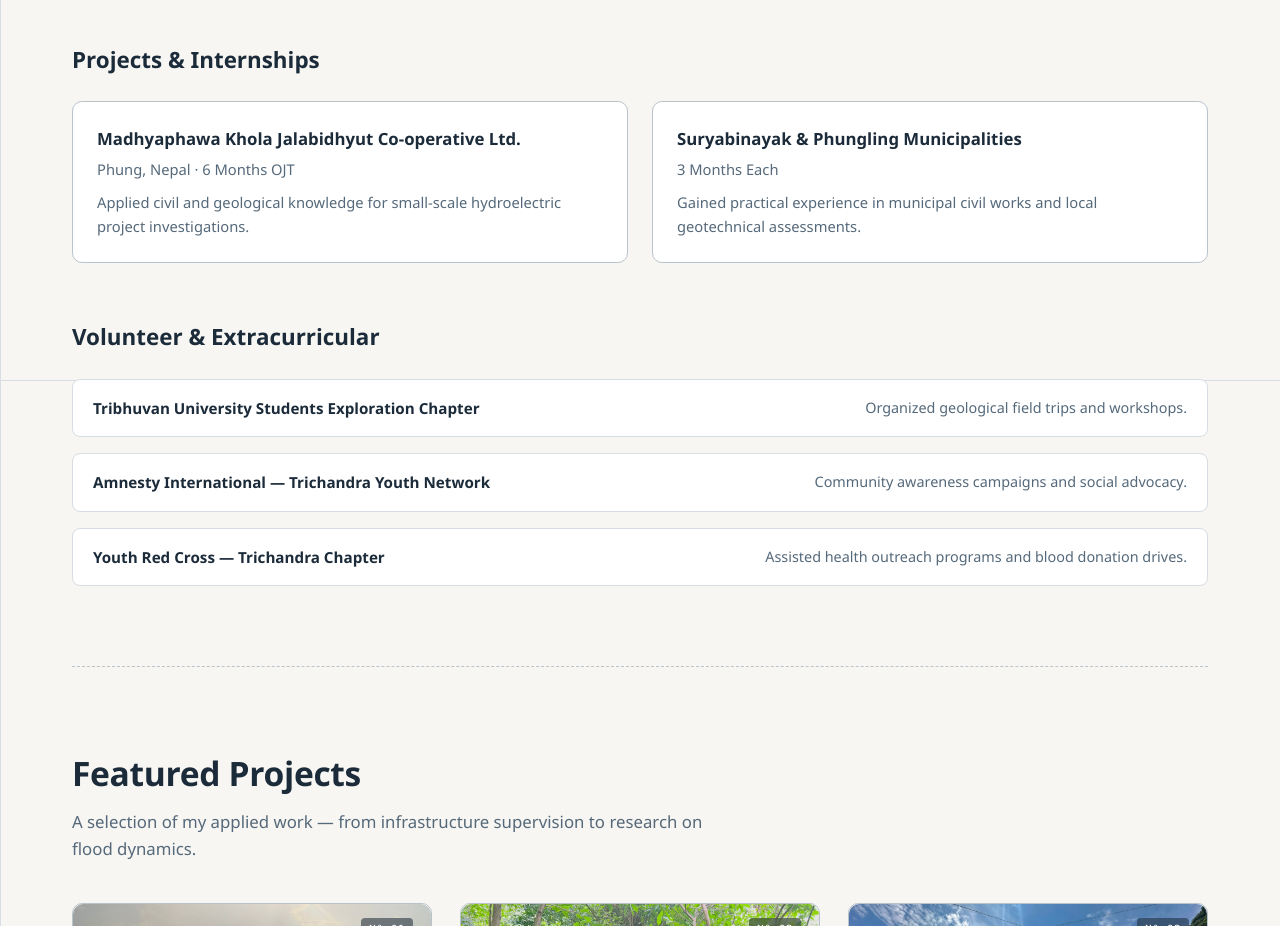
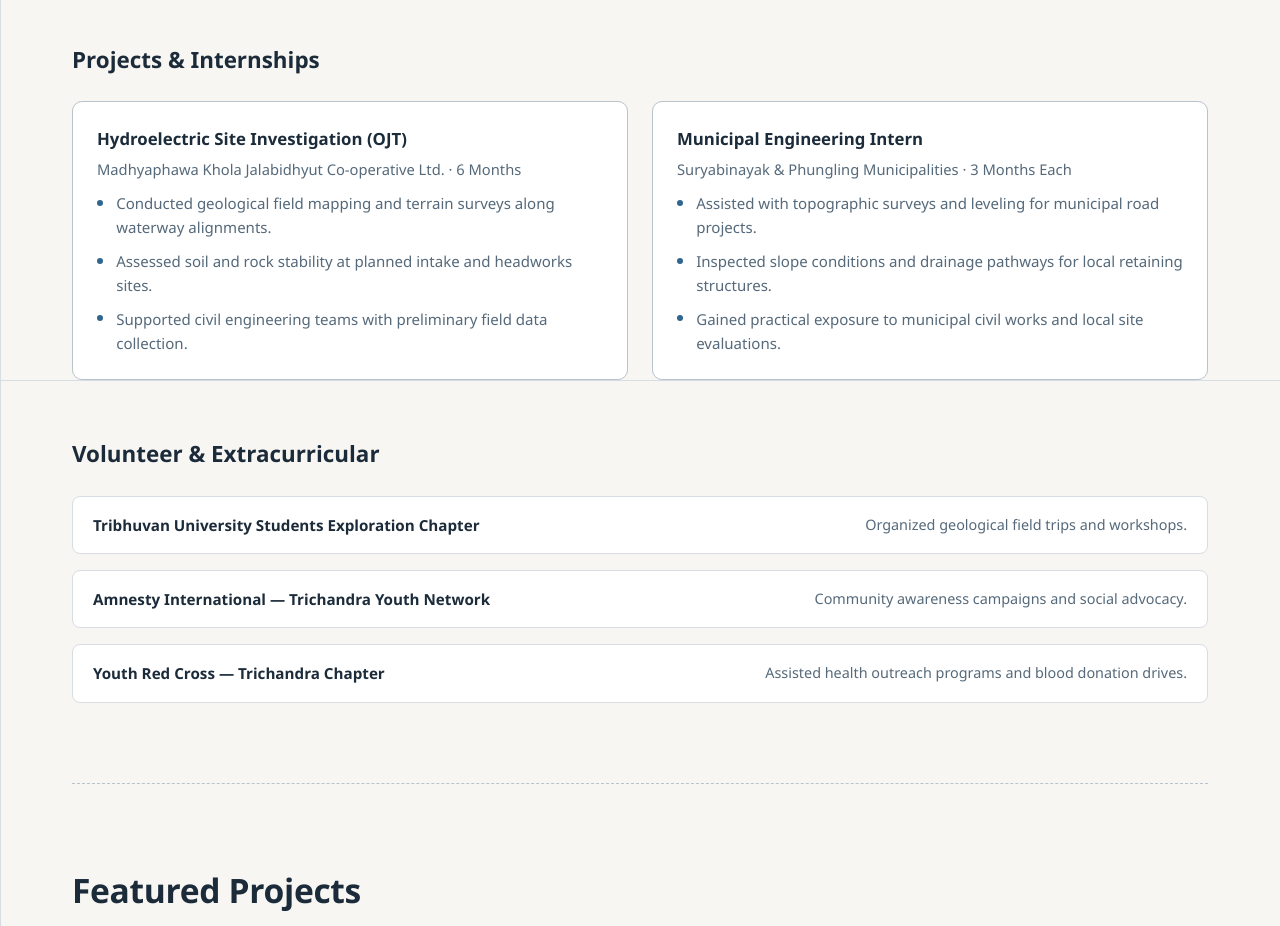
Before and after one commit to thatssujan-cloud/sujan, a plain HTML site: page index.html in a window 1280 px wide. Shown: the part 3620-4546 px from the top of the page. Drawn offline with Linux system fonts and the light colour scheme.

Commit message:
change of work experience

```diff
--- a/index.html
+++ b/index.html
@@ -191,14 +191,23 @@
                 <h3 class="subsection-title">Projects &amp; Internships</h3>
                <div class="exp-grid">
     <div class="exp-card">
-                        <h4>Madhyaphawa Khola Jalabidhyut Co-operative Ltd.</h4>
-                        <p class="exp-org">Phung, Nepal · 6 Months OJT</p>
-                        <p>Applied civil and geological knowledge for small-scale hydroelectric project investigations.</p>
+        <h4>Hydroelectric Site Investigation (OJT)</h4>
+        <p class="exp-org">Madhyaphawa Khola Jalabidhyut Co-operative Ltd. · 6 Months</p>
+        <ul class="exp-list">
+            <li>Conducted geological field mapping and terrain surveys along waterway alignments.</li>
+            <li>Assessed soil and rock stability at planned intake and headworks sites.</li>
+            <li>Supported civil engineering teams with preliminary field data collection.</li>
+        </ul>
     </div>
+
     <div class="exp-card">
-                        <h4>Suryabinayak &amp; Phungling Municipalities</h4>
-                        <p class="exp-org">3 Months Each</p>
-                        <p>Gained practical experience in municipal civil works and local geotechnical assessments.</p>
+        <h4>Municipal Engineering Intern</h4>
+        <p class="exp-org">Suryabinayak & Phungling Municipalities · 3 Months Each</p>
+        <ul class="exp-list">
+            <li>Assisted with topographic surveys and leveling for municipal road projects.</li>
+            <li>Inspected slope conditions and drainage pathways for local retaining structures.</li>
+            <li>Gained practical exposure to municipal civil works and local site evaluations.</li>
+        </ul>
     </div>
 </div>
             </div>
```
Lines whose indentation alone changed are shown as unchanged.
